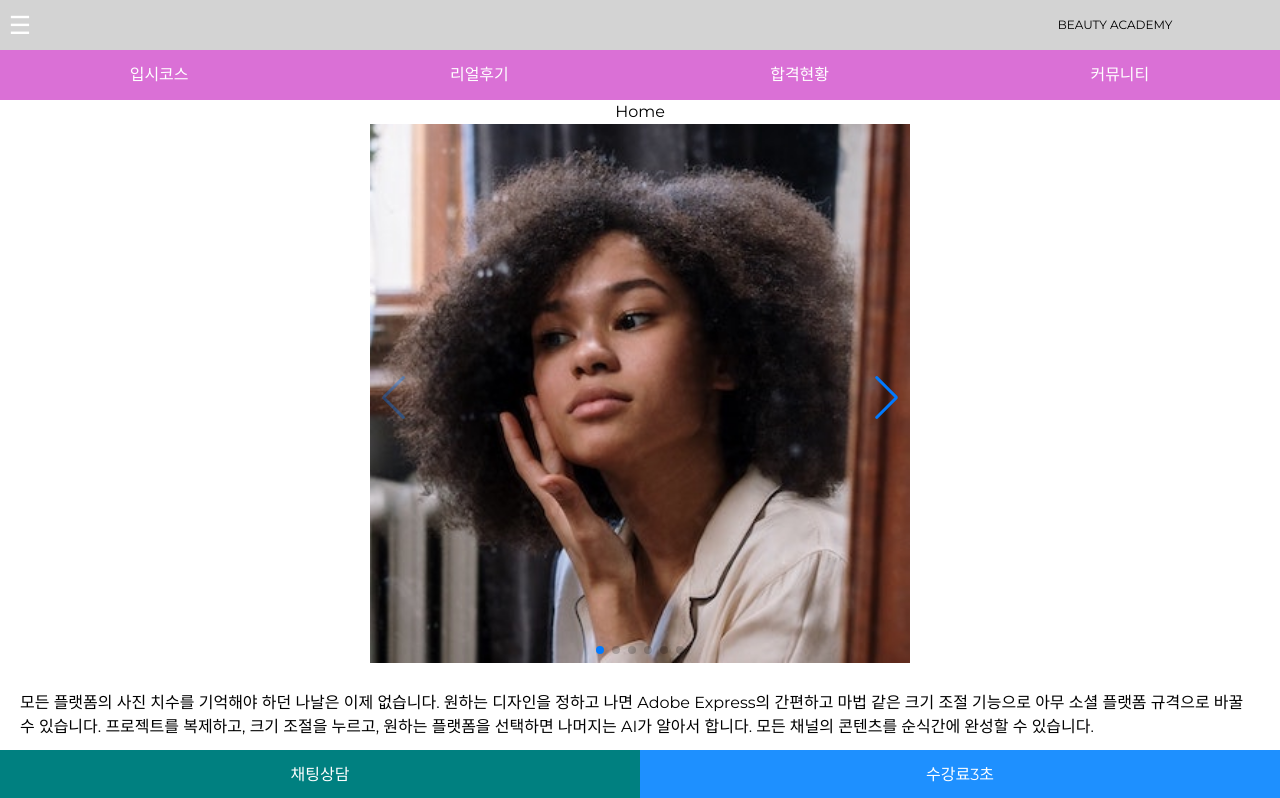
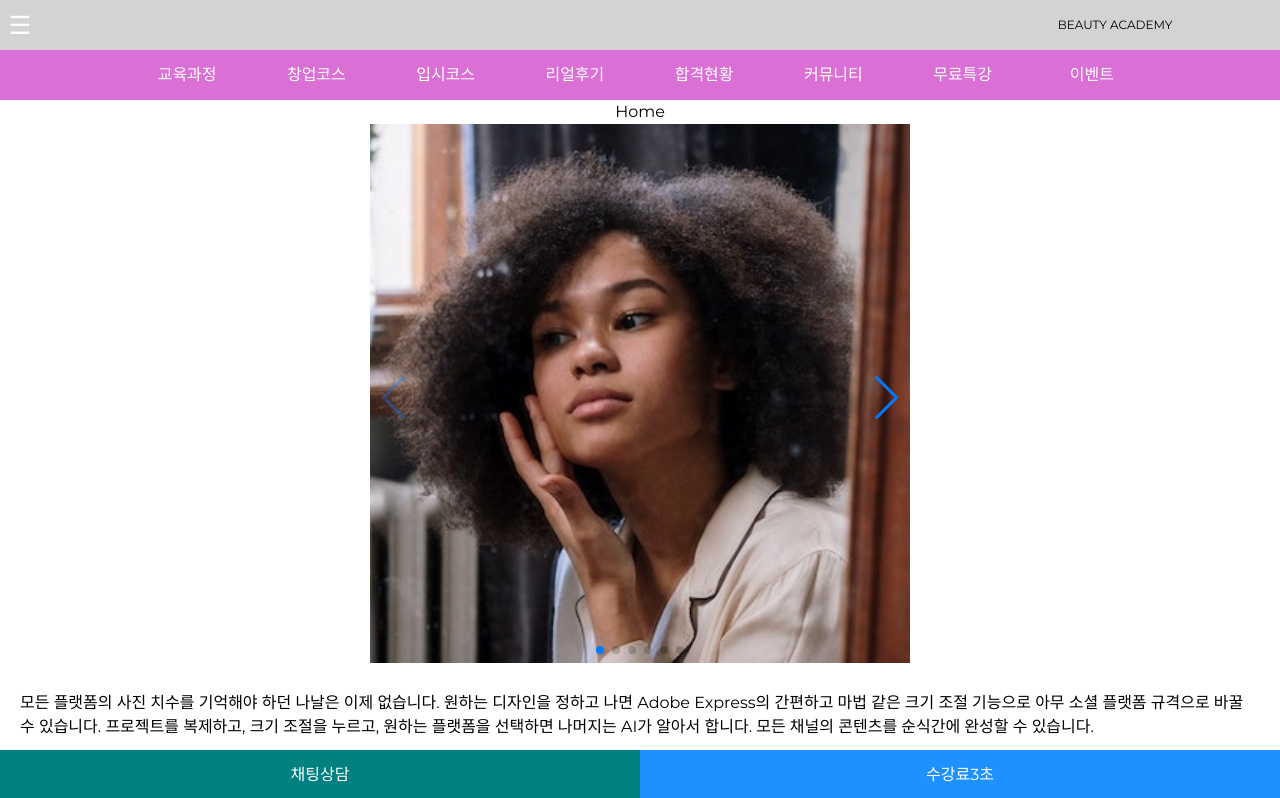
Before and after one commit to zizimoos/beauty-academy, a React (Create React App) app: page / in a window 1280 px wide. Shown: the top 798 px of the page. Built offline with nearby package versions, Linux system fonts and the light colour scheme.

Commit message:
fix navi carousel

```diff
--- a/src/Components/Carousel/CarouselNaviBar.js
+++ b/src/Components/Carousel/CarouselNaviBar.js
@@ -41,7 +41,7 @@ function CarouselNaviBar({ width }) {
       <Swiper
         modules={[Navigation, Pagination, Scrollbar, A11y]}
         spaceBetween={1}
-        slidesPerView={width > 1280 ? 8 : 4}
+        slidesPerView={width > 1279 ? 8 : width > 1023 ? 6 : 4}
         // navigation
         // pagination={{ clickable: true }}
         // scrollbar={{ draggable: true }}
```
